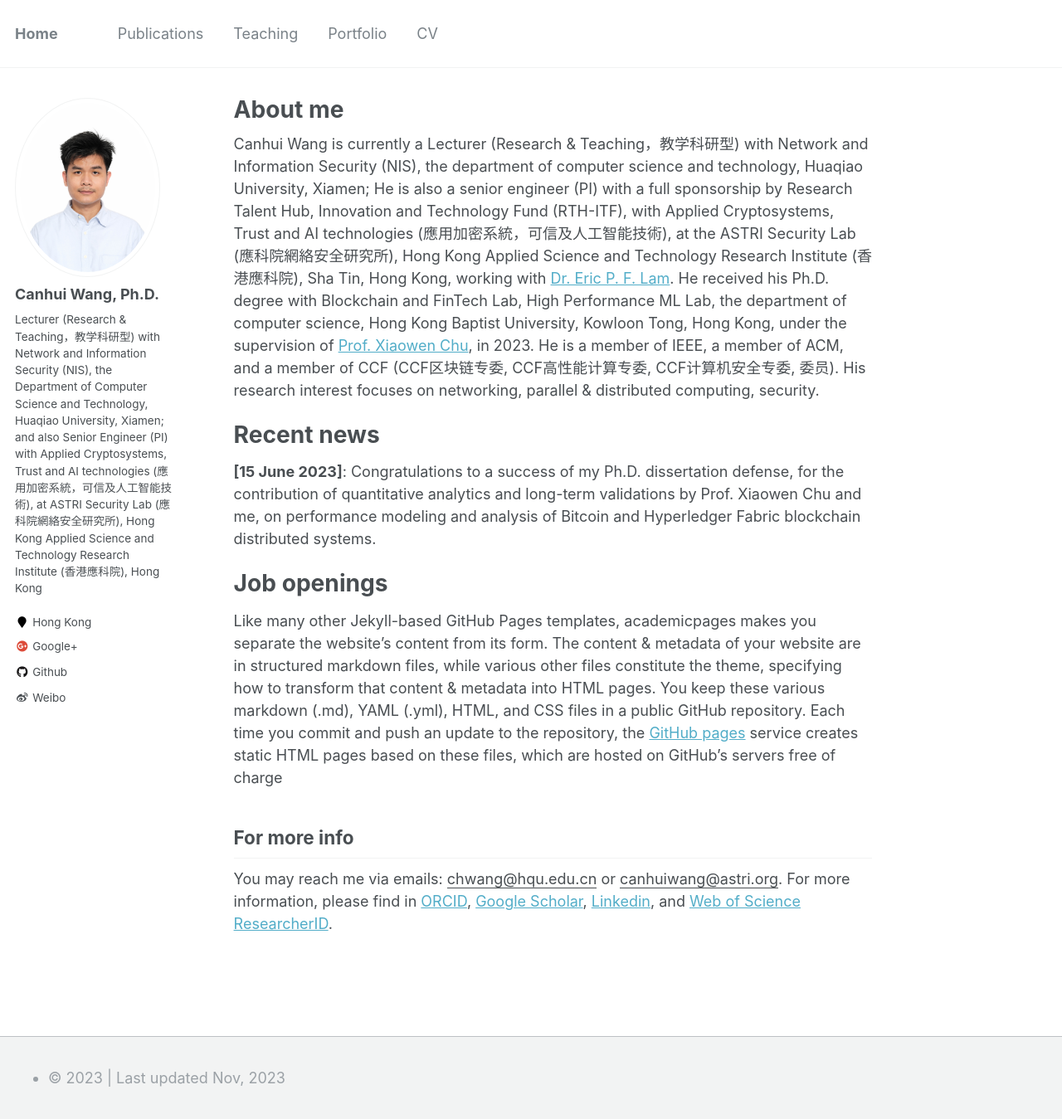
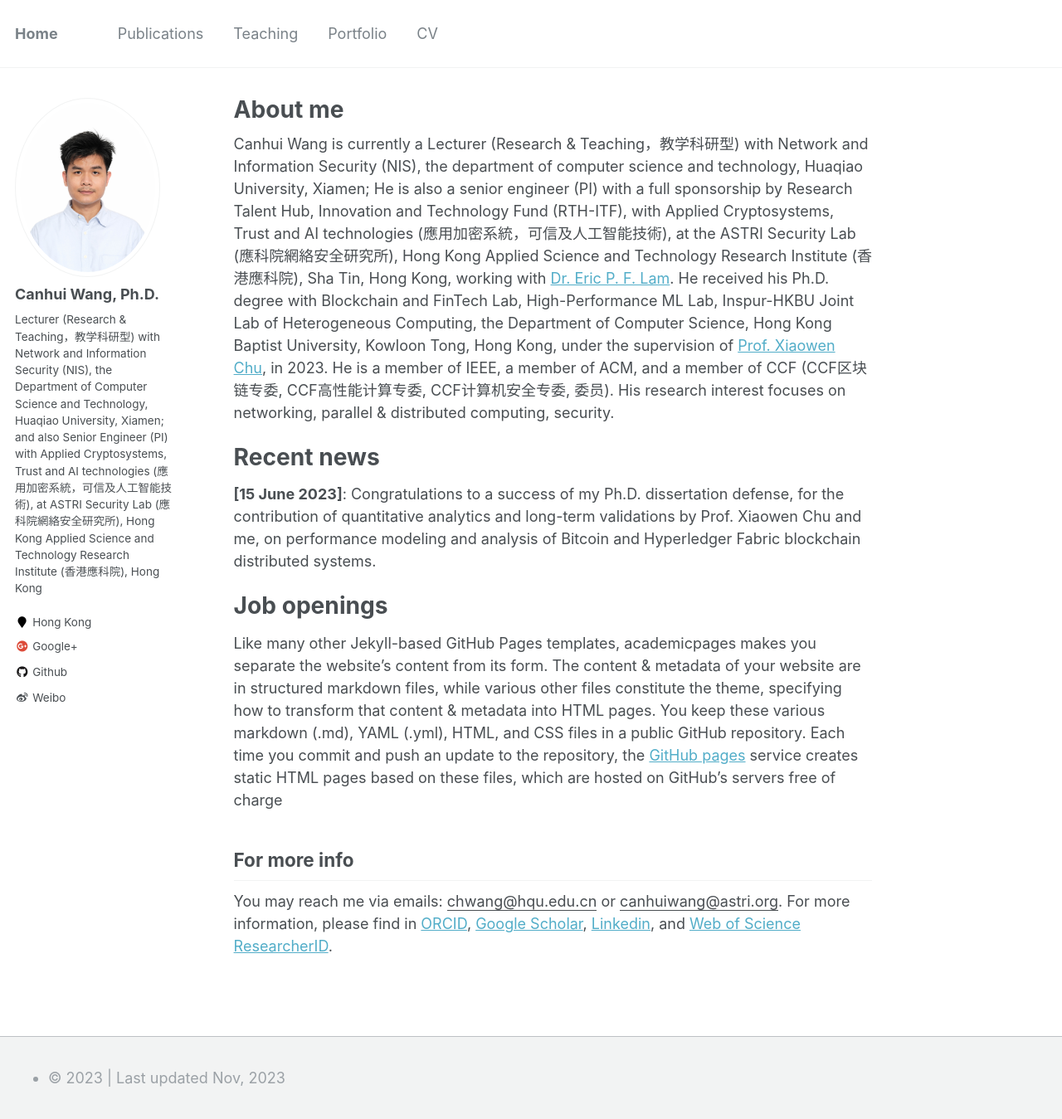
Before and after one commit to Canhui/canhui.github.io, a Jekyll site: the page built from _pages/about.md, in a window 1280 px wide and 1367 px high. Shown: the top 1349 px of the window at 83% size. Built offline with Jekyll 4.4.1, drawn with Linux system fonts in a browser that asks for light colours.

Commit message:
Update about.md

```diff
--- a/_pages/about.md
+++ b/_pages/about.md
@@ -9,7 +9,7 @@ redirect_from:
   - /about.html
 ---
 
-Canhui Wang is currently a Lecturer (Research & Teaching，教学科研型) with Network and Information Security (NIS), the department of computer science and technology, Huaqiao University, Xiamen; He is also a senior engineer (PI) with a full sponsorship by Research Talent Hub, Innovation and Technology Fund (RTH-ITF), with Applied Cryptosystems, Trust and AI technologies (應用加密系統，可信及人工智能技術), at the ASTRI Security Lab (應科院網絡安全研究所), Hong Kong Applied Science and Technology Research Institute (香港應科院), Sha Tin, Hong Kong, working with [Dr. Eric P. F. Lam](https://www.linkedin.com/in/peifunglam2/). He received his Ph.D. degree with Blockchain and FinTech Lab, High Performance ML Lab, the department of computer science, Hong Kong Baptist University, Kowloon Tong, Hong Kong, under the supervision of [Prof. Xiaowen Chu](https://www.linkedin.com/in/xiaowen-chu-477b9120/), in 2023. He is a member of IEEE, a member of ACM, and a member of CCF (CCF区块链专委, CCF高性能计算专委, CCF计算机安全专委, 委员). His research interest focuses on networking, parallel & distributed computing, security.
+Canhui Wang is currently a Lecturer (Research & Teaching，教学科研型) with Network and Information Security (NIS), the department of computer science and technology, Huaqiao University, Xiamen; He is also a senior engineer (PI) with a full sponsorship by Research Talent Hub, Innovation and Technology Fund (RTH-ITF), with Applied Cryptosystems, Trust and AI technologies (應用加密系統，可信及人工智能技術), at the ASTRI Security Lab (應科院網絡安全研究所), Hong Kong Applied Science and Technology Research Institute (香港應科院), Sha Tin, Hong Kong, working with [Dr. Eric P. F. Lam](https://www.linkedin.com/in/peifunglam2/). He received his Ph.D. degree with Blockchain and FinTech Lab, High-Performance ML Lab, Inspur-HKBU Joint Lab of Heterogeneous Computing, the Department of Computer Science, Hong Kong Baptist University, Kowloon Tong, Hong Kong, under the supervision of [Prof. Xiaowen Chu](https://www.linkedin.com/in/xiaowen-chu-477b9120/), in 2023. He is a member of IEEE, a member of ACM, and a member of CCF (CCF区块链专委, CCF高性能计算专委, CCF计算机安全专委, 委员). His research interest focuses on networking, parallel & distributed computing, security.
 
 Recent news
 ======
```
